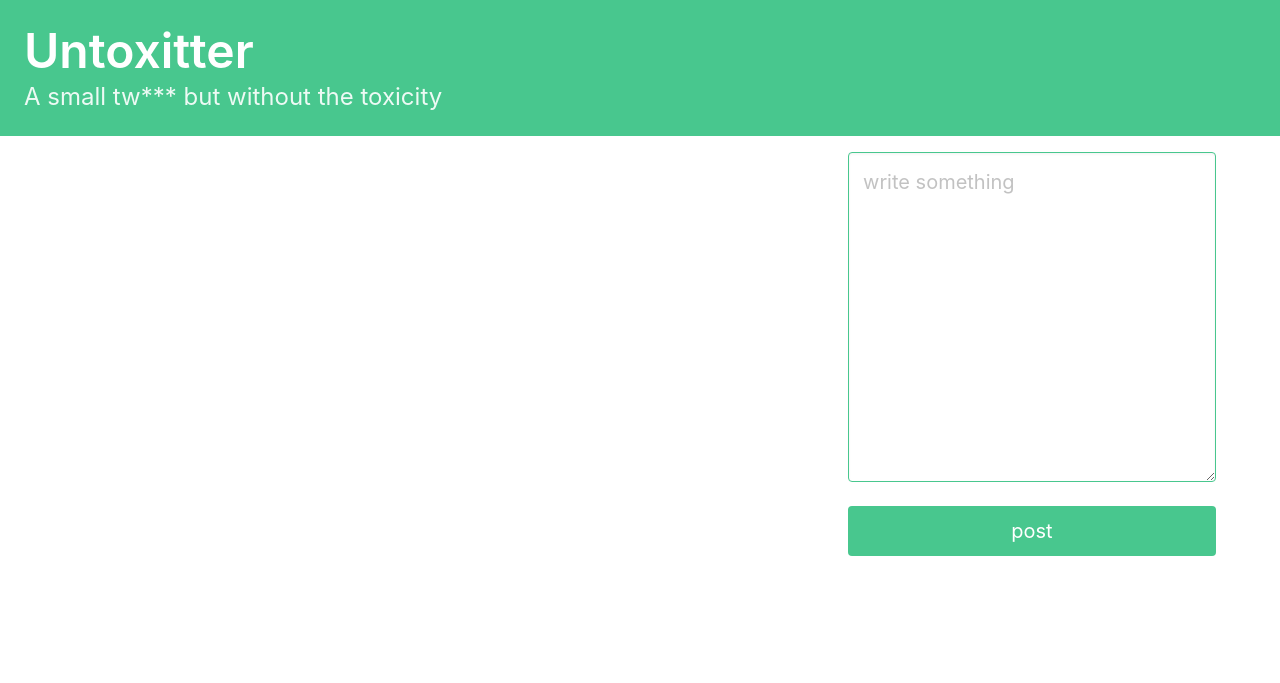
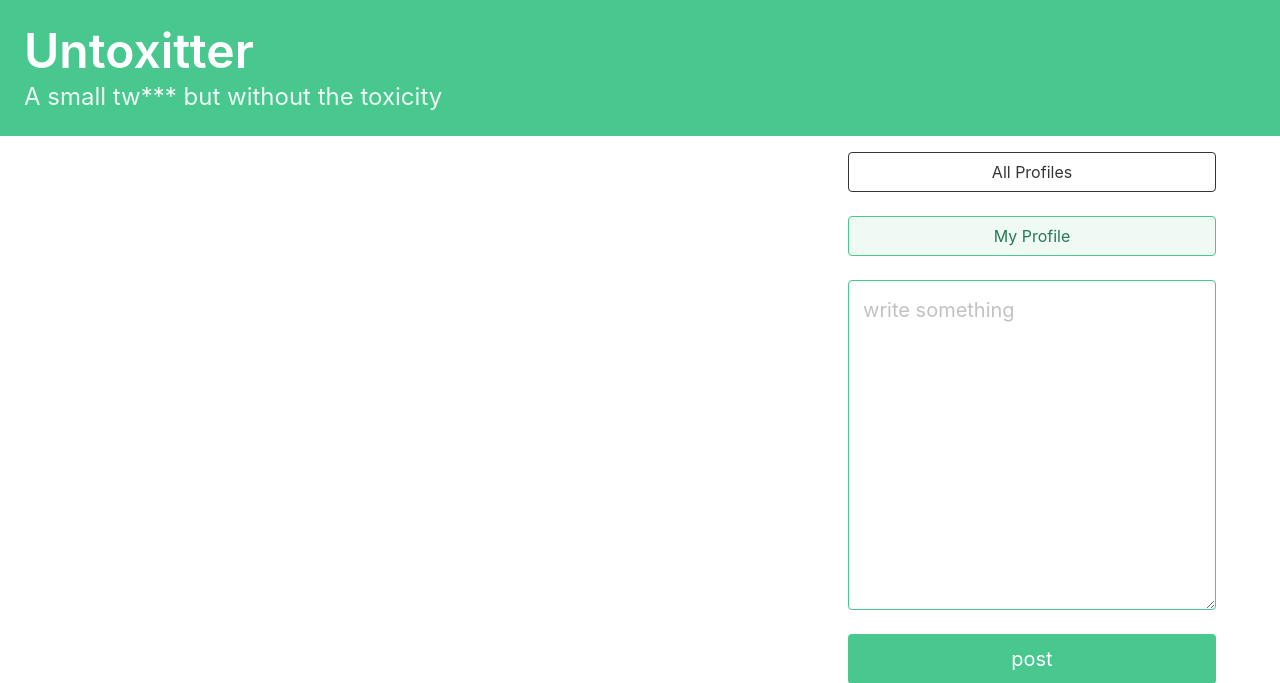
Before and after one commit to Weapon-X6/untoxitter, a Django app: page / in a window 1280 px wide. Shown: the top 683 px of the page. Run offline with Django 4.2, Linux system fonts and the light colour scheme.

Commit message:
Add navigation links on dashboard and base

```diff
--- a/trots/templates/base.html
+++ b/trots/templates/base.html
@@ -7,12 +7,14 @@
     <link rel="stylesheet" href="https://cdn.jsdelivr.net/npm/bulma@0.9.4/css/bulma.min.css">
 </head>
 <body>
+    <a href="{% url 'trots:dashboard' %}">
         <section class="hero is-small is-success mb-4">
             <div class="hero-body">
                 <h1 class="title is-1">Untoxitter</h1>
                 <p class="subtitle is-4">A small tw*** but without the toxicity</p>
             </div>
         </section>
+    </a>
     <div class="container">
         <div class="columns">
         {% block content %}
--- a/trots/templates/trots/dashboard.html
+++ b/trots/templates/trots/dashboard.html
@@ -15,6 +15,20 @@
     </div>
 
     <div class="column is-one-third">
+        <div class="block">
+            <a href="{% url 'trots:profile_list' %}">
+                <button class="button is-dark is-outlined is-fullwidth">
+                    All Profiles
+                </button>
+            </a>
+        </div>
+        <div class="block">
+            <a href="{% url 'trots:profile' request.user.profile.id %}">
+                <button class="button is-success is-light is-outlined is-fullwidth">
+                    My Profile
+                </button>
+            </a>
+        </div>
         <form method="post">
             {% csrf_token %}
             {{ form.as_p }}
```
Lines whose indentation alone changed are shown as unchanged.
